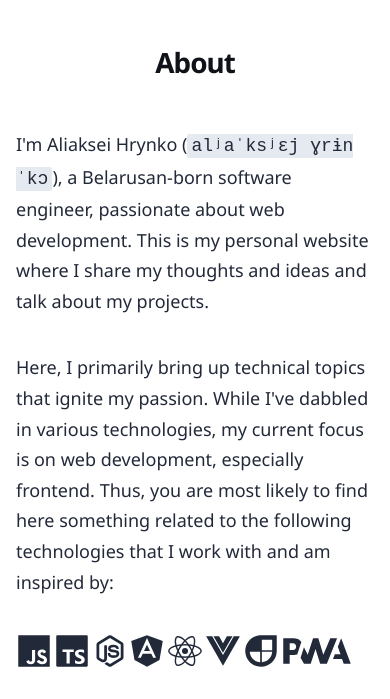
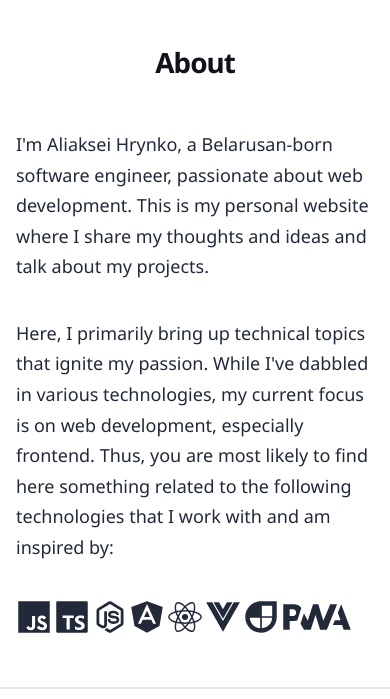
Before and after one commit to hrynko/hrynko.github.io, an Astro site: page /about in a window 390 px wide. Shown: the part 71-770 px from the top of the page. Built offline with nearby package versions, Linux system fonts and the light colour scheme; Astro itself is replaced by a stand-in of ours.

Commit message:
Delete phonetic transcription of the name

```diff
--- a/src/pages/about.mdx
+++ b/src/pages/about.mdx
@@ -5,7 +5,7 @@ title: About
 
 import TechStackIcons from '../components/TechStackIcons.astro'
 
-I'm Aliaksei Hrynko (`alʲaˈksʲɛj ɣrɨnˈkɔ`), a Belarusan-born software engineer, passionate about web development. This is my personal website where I share my thoughts and ideas and talk about my projects.
+I'm Aliaksei Hrynko, a Belarusan-born software engineer, passionate about web development. This is my personal website where I share my thoughts and ideas and talk about my projects.
 
 Here, I primarily bring up technical topics that ignite my passion. While I've dabbled in various technologies, my current focus is on web development, especially frontend. Thus, you are most likely to find here something related to the following technologies that I work with and am inspired by:
 
```
